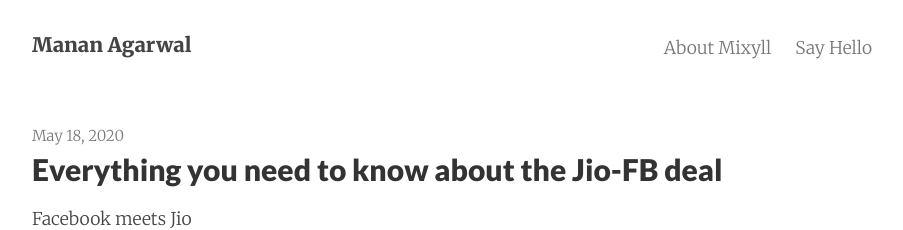
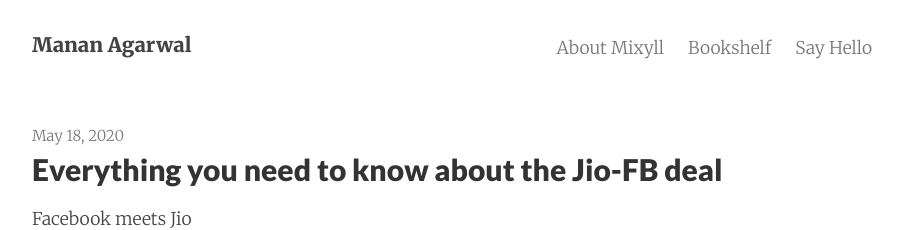
Before and after one commit to kalbhor/manan0308.github.io, a Jekyll site: the page built from index.html, in a window 1280 px wide. Shown: the top 230 px of the page, without its empty margins (188-1091 px from the left). Built offline with Jekyll 4.4.1, drawn with Linux system fonts in a browser that asks for light colours; nearby versions of some CDN libraries; the list of posts is cut into pages by our own code.

Commit message:
Update _config.yml

```diff
--- a/_config.yml
+++ b/_config.yml
@@ -8,6 +8,7 @@
 date_format: "%b %-d, %Y"
 header_pages:
  - about.md
+ - bookshelf.md
  - contact.html
 
 google_analytics:
```
